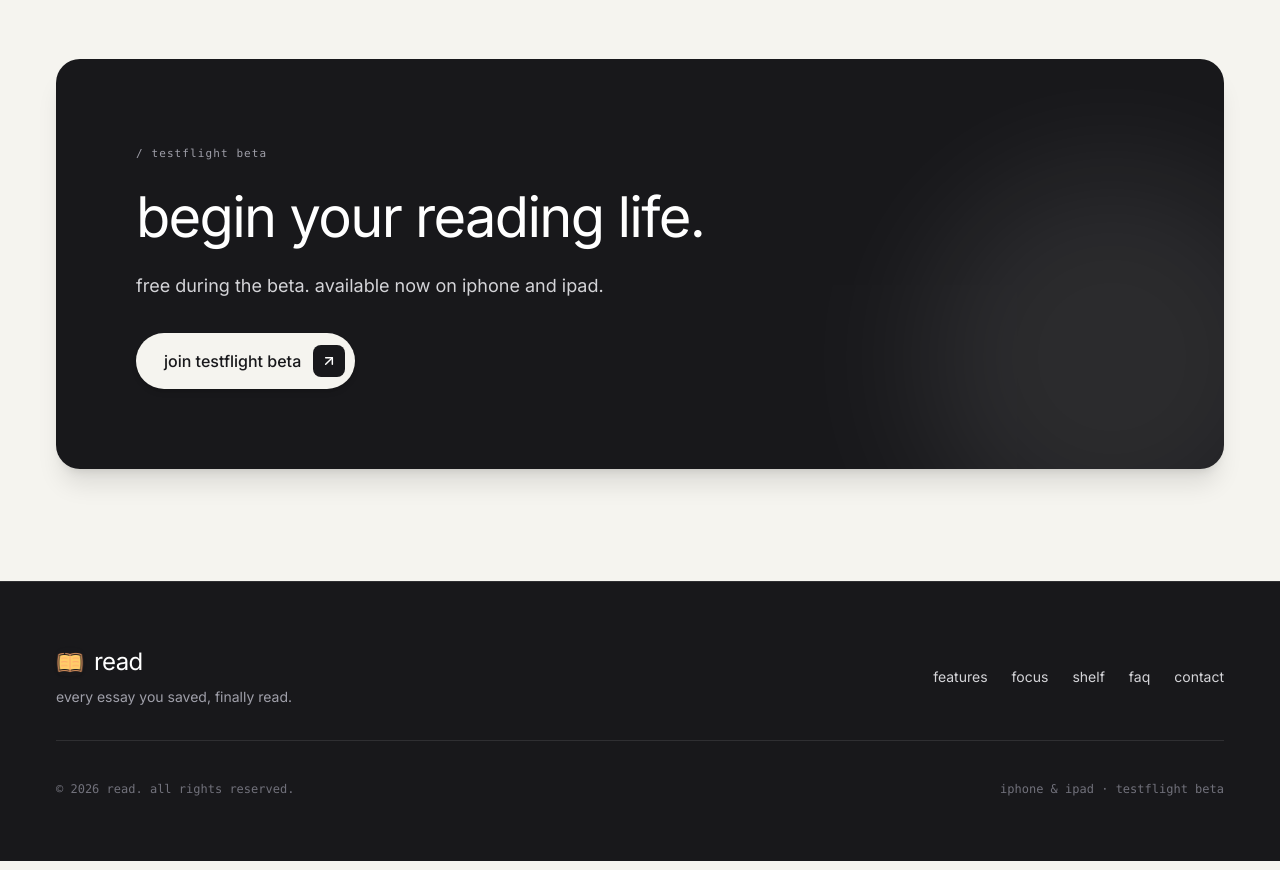
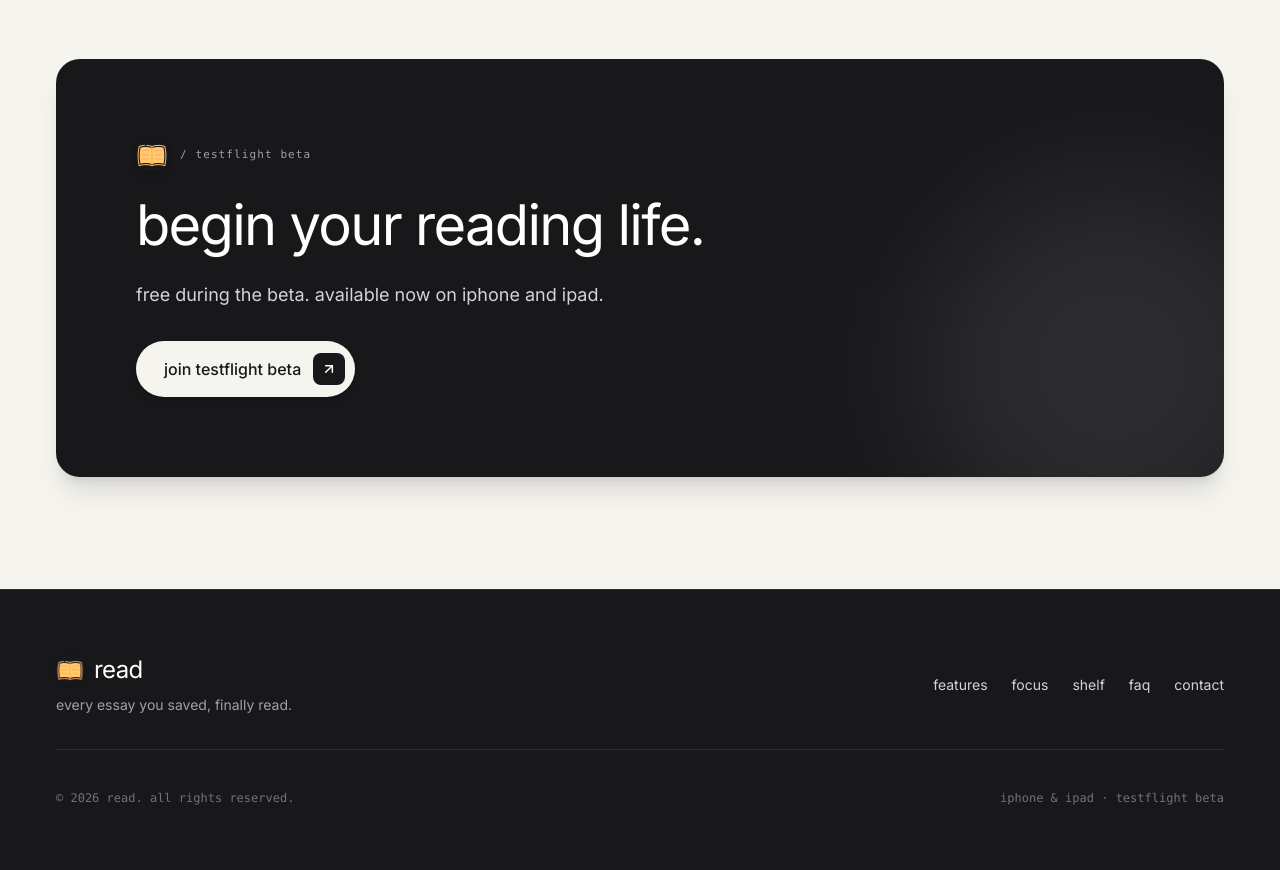
Before and after one commit to notcodesid/read-web, a Next.js app: page / in a window 1280 px wide. Shown: the part 3780-4650 px from the top of the page. Built offline with nearby package versions, Linux system fonts and the light colour scheme.

Commit message:
add logo to cta

```diff
--- a/components/CtaSection.tsx
+++ b/components/CtaSection.tsx
@@ -1,6 +1,7 @@
 "use client";
 
 import React from "react";
+import Image from "next/image";
 import { ArrowUpRight } from "lucide-react";
 import { motion } from "motion/react";
 
@@ -30,9 +31,18 @@ export default function CtaSection() {
           />
 
           <div className="relative z-10 max-w-2xl space-y-6">
-            <span className="inline-block text-[11px] font-mono tracking-widest uppercase text-zinc-400">
-              / TESTFLIGHT BETA
-            </span>
+            <div className="flex items-center gap-3">
+              <Image
+                src="/icon.png"
+                alt="Read logo"
+                width={32}
+                height={32}
+                className="w-8 h-8 rounded-lg object-contain select-none shadow-md"
+              />
+              <span className="inline-block text-[11px] font-mono tracking-widest uppercase text-zinc-400">
+                / TESTFLIGHT BETA
+              </span>
+            </div>
 
             <h2 className="text-3xl sm:text-4xl md:text-5xl lg:text-[56px] font-normal leading-[1.08] tracking-[-0.03em] text-white">
               Begin your reading life.
```
